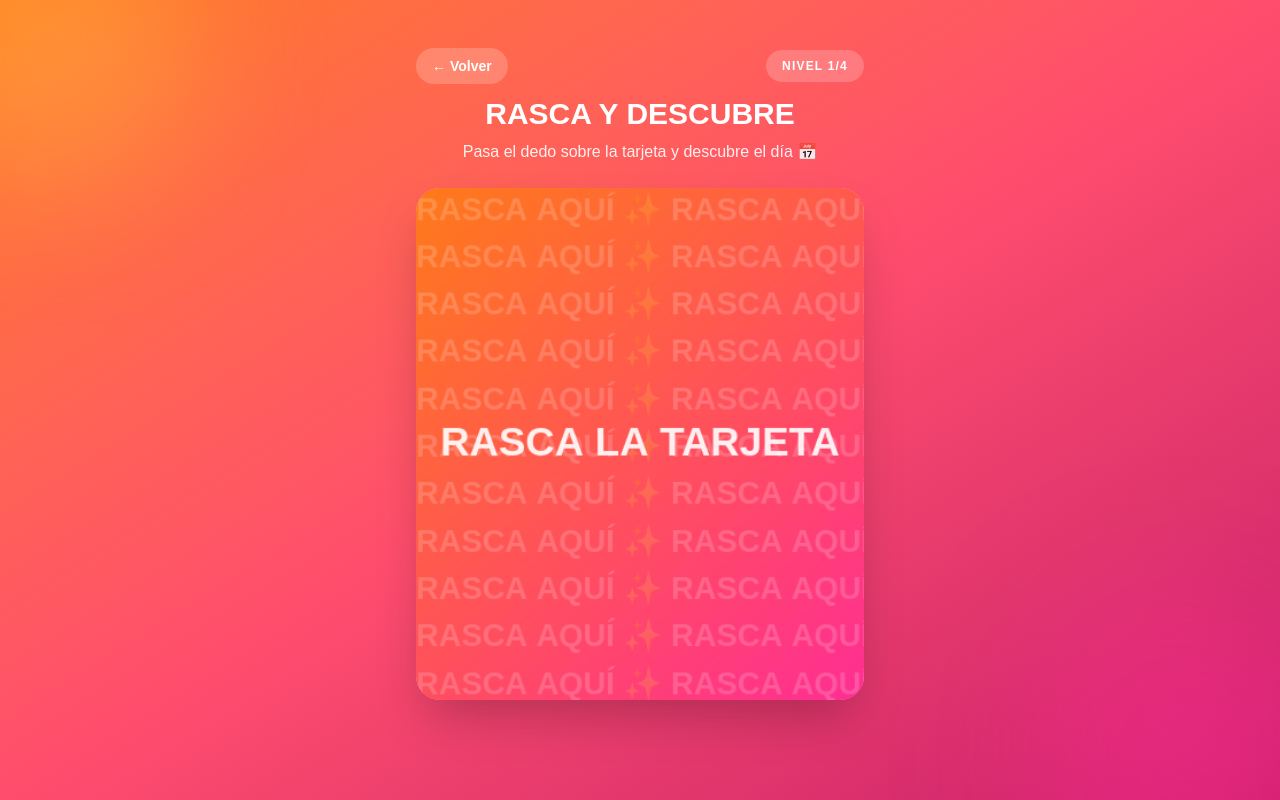
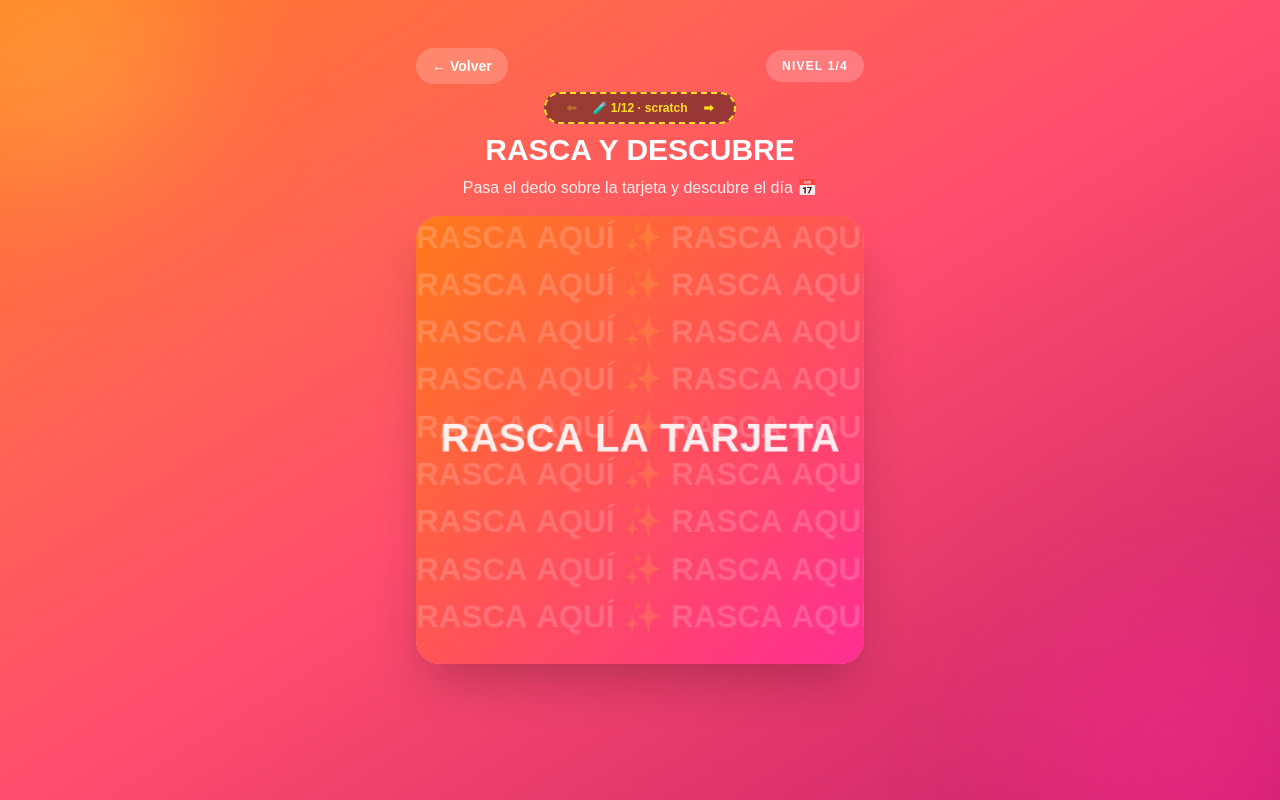
Before and after one commit to amandaorekait/invitacion-cumple, a Next.js app: page /juego in a window 1280 px wide. Built offline with nearby package versions, Linux system fonts and the light colour scheme.

Commit message:
arreglos

```diff
--- a/app/components/BalloonPopGame.tsx
+++ b/app/components/BalloonPopGame.tsx
@@ -126,7 +126,7 @@
   return (
     <div
       ref={containerRef}
-      className="relative h-112 w-full overflow-hidden rounded-2xl bg-linear-to-b from-[#ffe1c2] to-[#ffc2de] sm:h-128"
+      className="relative h-72 w-full overflow-hidden rounded-2xl bg-linear-to-b from-[#ffe1c2] to-[#ffc2de] sm:h-112"
     >
       <div
         className={`pointer-events-none absolute inset-0 z-20 bg-[#ff2e5c] transition-opacity duration-200 ${
--- a/app/components/MemoryGame.tsx
+++ b/app/components/MemoryGame.tsx
@@ -43,7 +43,7 @@
 
   const board = useMemo(() => shuffledBoard(ICONS), []);
 
-  const cols = 4;
+  const cols = 5;
 
   useEffect(() => {
     if (
--- a/app/components/PasapalabraGame.tsx
+++ b/app/components/PasapalabraGame.tsx
@@ -199,7 +199,7 @@
         />
       </div>
 
-      <p className="min-h-14 text-center text-base font-bold text-[#7a3b1e] sm:text-lg">
+      <p className="min-h-12 text-center text-base font-bold text-[#7a3b1e] sm:text-lg">
         {current.question}
       </p>
 
@@ -230,7 +230,7 @@
               type="button"
               disabled={showResult}
               onClick={() => handleSelect(opt)}
-              className={`flex min-h-16 items-center justify-center rounded-2xl px-3 py-3 text-center text-sm font-bold shadow-md transition-transform active:scale-95 ${optBg}`}
+              className={`flex min-h-14 items-center justify-center rounded-2xl px-3 py-2.5 text-center text-sm font-bold shadow-md transition-transform active:scale-95 ${optBg}`}
             >
               {opt}
             </button>
--- a/app/juego/page.tsx
+++ b/app/juego/page.tsx
@@ -1,6 +1,6 @@
 "use client";
 
-import { useState } from "react";
+import { useEffect, useState } from "react";
 import Link from "next/link";
 import ScratchCard from "../components/ScratchCard";
 import MemoryGame from "../components/MemoryGame";
@@ -13,10 +13,13 @@
   | "scratch"
   | "unlocked1"
   | "memory"
+  | "hourReveal"
   | "unlocked2"
   | "balloons"
+  | "placeReveal"
   | "unlocked3"
   | "quiz"
+  | "conditionsReveal"
   | "unlocked4"
   | "message";
 
@@ -24,26 +27,68 @@
   scratch: 1,
   unlocked1: 1,
   memory: 2,
+  hourReveal: 2,
   unlocked2: 2,
   balloons: 3,
+  placeReveal: 3,
   unlocked3: 3,
   quiz: 4,
+  conditionsReveal: 4,
   unlocked4: 4,
   message: 4,
 };
+
+const STEP_ORDER: Step[] = [
+  "scratch",
+  "unlocked1",
+  "memory",
+  "hourReveal",
+  "unlocked2",
+  "balloons",
+  "placeReveal",
+  "unlocked3",
+  "quiz",
+  "conditionsReveal",
+  "unlocked4",
+  "message",
+];
 
 export default function JuegoPage() {
   const [step, setStep] = useState<Step>("scratch");
 
   const level = STEP_LEVEL[step];
+  const stepIndex = STEP_ORDER.indexOf(step);
+
+  const goToStep = (delta: number) => {
+    const nextIndex = Math.min(
+      Math.max(stepIndex + delta, 0),
+      STEP_ORDER.length - 1,
+    );
+    setStep(STEP_ORDER[nextIndex]);
+  };
+
+  useEffect(() => {
+    if (step === "hourReveal") {
+      const timer = window.setTimeout(() => setStep("unlocked2"), 1800);
+      return () => window.clearTimeout(timer);
+    }
+    if (step === "placeReveal") {
+      const timer = window.setTimeout(() => setStep("unlocked3"), 1800);
+      return () => window.clearTimeout(timer);
+    }
+    if (step === "conditionsReveal") {
+      const timer = window.setTimeout(() => setStep("unlocked4"), 1800);
+      return () => window.clearTimeout(timer);
+    }
+  }, [step]);
 
   return (
-    <div className="relative flex min-h-screen w-full flex-1 flex-col items-center overflow-hidden bg-linear-to-br from-[#ff7a1a] via-[#ff4d6d] to-[#c81e6b] px-4 py-8 sm:py-12">
+    <div className="relative flex min-h-screen w-full flex-1 flex-col items-center overflow-hidden bg-linear-to-br from-[#ff7a1a] via-[#ff4d6d] to-[#c81e6b] px-4 py-5 sm:py-12">
       <div className="pointer-events-none absolute -left-24 -top-24 h-72 w-72 rounded-full bg-[#ffb347]/40 blur-3xl" />
       <div className="pointer-events-none absolute -bottom-28 -right-16 h-80 w-80 rounded-full bg-[#ff2e93]/40 blur-3xl" />
 
       <div className="relative z-10 flex w-full max-w-sm flex-col items-center sm:max-w-md">
-        <div className="mb-3 flex w-full items-center justify-between">
+        <div className="mb-2 flex w-full items-center justify-between">
           <Link
             href="/"
             className="rounded-full bg-white/20 px-4 py-2 text-sm font-semibold text-white backdrop-blur transition-colors hover:bg-white/30"
@@ -55,6 +100,28 @@
           </span>
         </div>
 
+        {/* TODO: controles de testing, quitar antes de publicar */}
+        <div className="mb-2 flex items-center gap-2 rounded-full border-2 border-dashed border-yellow-300 bg-black/40 px-3 py-1.5 text-xs font-bold text-yellow-300">
+          <button
+            type="button"
+            onClick={() => goToStep(-1)}
+            disabled={stepIndex === 0}
+            className="px-2 disabled:opacity-30"
+          >
+            ⬅
+          </button>
+          <span>
+            🧪 {stepIndex + 1}/{STEP_ORDER.length} · {step}
+          </span>
+          <button
+            type="button"
+            onClick={() => goToStep(1)}
+            disabled={stepIndex === STEP_ORDER.length - 1}
+            className="px-2 disabled:opacity-30"
+          >
+            ➡
+          </button>
+        </div>
 
         {step === "scratch" && (
           <div className="animate-pop-in flex w-full flex-col items-center">
@@ -66,7 +133,7 @@
             </p>
 
             <ScratchCard
-              className="mt-6 h-[28rem] w-full shadow-2xl sm:h-[32rem]"
+              className="mt-4 h-72 w-full shadow-2xl sm:h-112"
               onComplete={() => setStep("unlocked1")}
             >
               <div className="flex h-full w-full flex-col items-center justify-center gap-2 bg-linear-to-b from-[#fff3e6] to-[#ffd9a0] px-6 text-center">
@@ -83,7 +150,7 @@
         )}
 
         {step === "unlocked1" && (
-          <div className="animate-pop-in mt-6 flex min-h-88 w-full flex-col items-center justify-center gap-4 rounded-3xl bg-[#fff3e6] px-6 py-10 text-center shadow-2xl">
+          <div className="animate-pop-in mt-4 flex min-h-64 w-full flex-col items-center justify-center gap-3 rounded-3xl bg-[#fff3e6] px-6 py-8 text-center shadow-2xl">
             <span className="text-5xl">🔓</span>
             <h2 className="text-xl font-black text-[#c81e6b] sm:text-2xl">
               ¡Nivel 1 completo!
@@ -110,14 +177,25 @@
             <p className="mt-2 text-center text-sm font-medium text-white/90 sm:text-base">
               Pon a prueba tu memoria y desbloquea la hora 🕜
             </p>
-            <div className="mt-6 flex min-h-112 w-full flex-col justify-center rounded-3xl bg-[#fff3e6] p-4 shadow-2xl sm:min-h-128 sm:p-6">
-              <MemoryGame onComplete={() => setStep("unlocked2")} />
+            <div className="mt-4 flex min-h-64 w-full flex-col justify-center rounded-3xl bg-[#fff3e6] p-4 shadow-2xl sm:min-h-112 sm:p-6">
+              <MemoryGame onComplete={() => setStep("hourReveal")} />
             </div>
           </div>
         )}
 
+        {step === "hourReveal" && (
+          <div className="animate-pop-in mt-4 flex h-72 w-full flex-col items-center justify-center gap-2 rounded-3xl bg-linear-to-b from-[#fff3e6] to-[#ffd9a0] px-6 text-center shadow-2xl sm:h-112">
+            <p className="mt-1 text-6xl font-black leading-none text-[#c81e6b] sm:text-7xl">
+              13:30
+            </p>
+            <p className="text-lg font-black uppercase tracking-wide text-[#ff7a1a] sm:text-xl">
+              hs
+            </p>
+          </div>
+        )}
+
         {step === "unlocked2" && (
-          <div className="animate-pop-in mt-6 flex min-h-88 w-full flex-col items-center justify-center gap-4 rounded-3xl bg-[#fff3e6] px-6 py-10 text-center shadow-2xl">
+          <div className="animate-pop-in mt-4 flex min-h-64 w-full flex-col items-center justify-center gap-3 rounded-3xl bg-[#fff3e6] px-6 py-8 text-center shadow-2xl">
             <span className="text-5xl">🔓</span>
             <h2 className="text-xl font-black text-[#c81e6b] sm:text-2xl">
               ¡Nivel 2 completo!
@@ -144,14 +222,25 @@
             <p className="mt-2 text-center text-sm font-medium text-white/90 sm:text-base">
               Revienta todos los globos y desbloquea el lugar 📍
             </p>
-            <div className="mt-6 w-full rounded-3xl bg-[#fff3e6] p-4 shadow-2xl sm:p-6">
-              <BalloonPopGame onComplete={() => setStep("unlocked3")} />
+            <div className="mt-4 w-full rounded-3xl bg-[#fff3e6] p-4 shadow-2xl sm:p-6">
+              <BalloonPopGame onComplete={() => setStep("placeReveal")} />
             </div>
           </div>
         )}
 
+        {step === "placeReveal" && (
+          <div className="animate-pop-in mt-4 flex h-72 w-full flex-col items-center justify-center gap-2 rounded-3xl bg-linear-to-b from-[#fff3e6] to-[#ffd9a0] px-6 text-center shadow-2xl sm:h-112">
+            <span className="text-6xl">📍</span>
+            <p className="mt-2 text-2xl font-black leading-snug text-[#c81e6b] sm:text-3xl">
+              ¡Muy pronto
+              <br />
+              te cuento!
+            </p>
+          </div>
+        )}
+
         {step === "unlocked3" && (
-          <div className="animate-pop-in mt-6 flex min-h-88 w-full flex-col items-center justify-center gap-4 rounded-3xl bg-[#fff3e6] px-6 py-10 text-center shadow-2xl">
+          <div className="animate-pop-in mt-4 flex min-h-64 w-full flex-col items-center justify-center gap-3 rounded-3xl bg-[#fff3e6] px-6 py-8 text-center shadow-2xl">
             <span className="text-5xl">🔓</span>
             <h2 className="text-xl font-black text-[#c81e6b] sm:text-2xl">
               ¡Nivel 3 completo!
@@ -176,26 +265,36 @@
               ¿Cuánto me conoces?
             </h1>
             <p className="mt-2 text-center text-sm font-medium text-white/90 sm:text-base">
-              Responde a las preguntas y desbloquea las condiciones de
-              entrada 🎟️
+              Responde a las preguntas y desbloquea las condiciones de entrada
+              🎟️
             </p>
-            <div className="mt-6 flex min-h-112 w-full flex-col justify-center rounded-3xl bg-[#fff3e6] p-4 shadow-2xl sm:min-h-128 sm:p-6">
-              <PasapalabraGame onComplete={() => setStep("unlocked4")} />
+            <div className="mt-4 flex min-h-64 w-full flex-col justify-center rounded-3xl bg-[#fff3e6] p-4 shadow-2xl sm:min-h-112 sm:p-6">
+              <PasapalabraGame onComplete={() => setStep("conditionsReveal")} />
             </div>
           </div>
         )}
 
+        {step === "conditionsReveal" && (
+          <div className="animate-pop-in mt-4 flex h-72 w-full flex-col items-center justify-center gap-2 rounded-3xl bg-linear-to-b from-[#fff3e6] to-[#ffd9a0] px-6 text-center shadow-2xl sm:h-112">
+            <span className="text-6xl">🎟️</span>
+            <p className="mt-2 text-xl font-black leading-snug text-[#c81e6b] sm:text-2xl">
+              Tu misión para el día 05:
+            </p>
+            <p className="text-3xl font-black uppercase tracking-wide text-[#ff7a1a] sm:text-4xl">
+              Venir de blanco
+            </p>
+          </div>
+        )}
+
         {step === "unlocked4" && (
-          <div className="animate-pop-in mt-6 flex min-h-88 w-full flex-col items-center justify-center gap-4 rounded-3xl bg-[#fff3e6] px-6 py-10 text-center shadow-2xl">
+          <div className="animate-pop-in mt-4 flex min-h-64 w-full flex-col items-center justify-center gap-3 rounded-3xl bg-[#fff3e6] px-6 py-8 text-center shadow-2xl">
             <span className="text-5xl">🔓</span>
             <h2 className="text-xl font-black text-[#c81e6b] sm:text-2xl">
               ¡Nivel 4 superado!
             </h2>
             <p className="text-sm font-medium text-[#7a3b1e] sm:text-base">
-              No esperaba menos de tus habilidades y tu inteligencia. Ahora
-              solo tienes una misión para el día 05:{" "}
-              <span className="font-bold">venir de blanco</span> y con muchas
-              ganas de pasarla bien.
+              Enhorabuena has superado todos los niveles. No esperaba menos de
+              tus habilidades y tu inteligencia.
             </p>
             <button
               type="button"
@@ -221,13 +320,13 @@
               ))}
             </div>
 
-            <div className="animate-pop-in mt-6 flex w-full flex-col items-center gap-4 rounded-3xl bg-[#fff3e6] px-6 py-10 text-center shadow-2xl">
+            <div className="animate-pop-in mt-4 flex w-full flex-col items-center gap-3 rounded-3xl bg-[#fff3e6] px-6 py-8 text-center shadow-2xl">
               <span className="text-4xl">💌</span>
               <p className="whitespace-pre-line text-sm leading-relaxed text-[#7a3b1e] sm:text-base">
                 Gracias por la amistad, por el amor que me dais y por
                 acompañarme un año más. Me hace mucha ilusión despedir mis
-                veintitodos rodeada de vosotros, gente fundamental e
-                importante para mí.
+                veintitodos rodeada de vosotros, gente fundamental e importante
+                para mí.
                 {"\n\n"}
                 Sé que no siempre es fácil coincidir todos, pero aunque no
                 puedas venir, te tendré presente en mi día.
@@ -236,7 +335,9 @@
               <div className="mt-2 w-full space-y-2 rounded-2xl bg-linear-to-br from-[#ff7a1a] to-[#c81e6b] px-4 py-3 text-left text-sm text-white sm:text-base">
                 <p className="font-semibold">📅 Sábado 5 de septiembre</p>
                 <p className="font-semibold">🕜 13:30 hs</p>
-                <p className="font-semibold">📍 Lugar: ¡muy pronto te cuento!</p>
+                <p className="font-semibold">
+                  📍 Lugar: ¡muy pronto te cuento!
+                </p>
                 <p className="font-semibold">🎟️ Vestimenta de blanco</p>
               </div>
 
```
